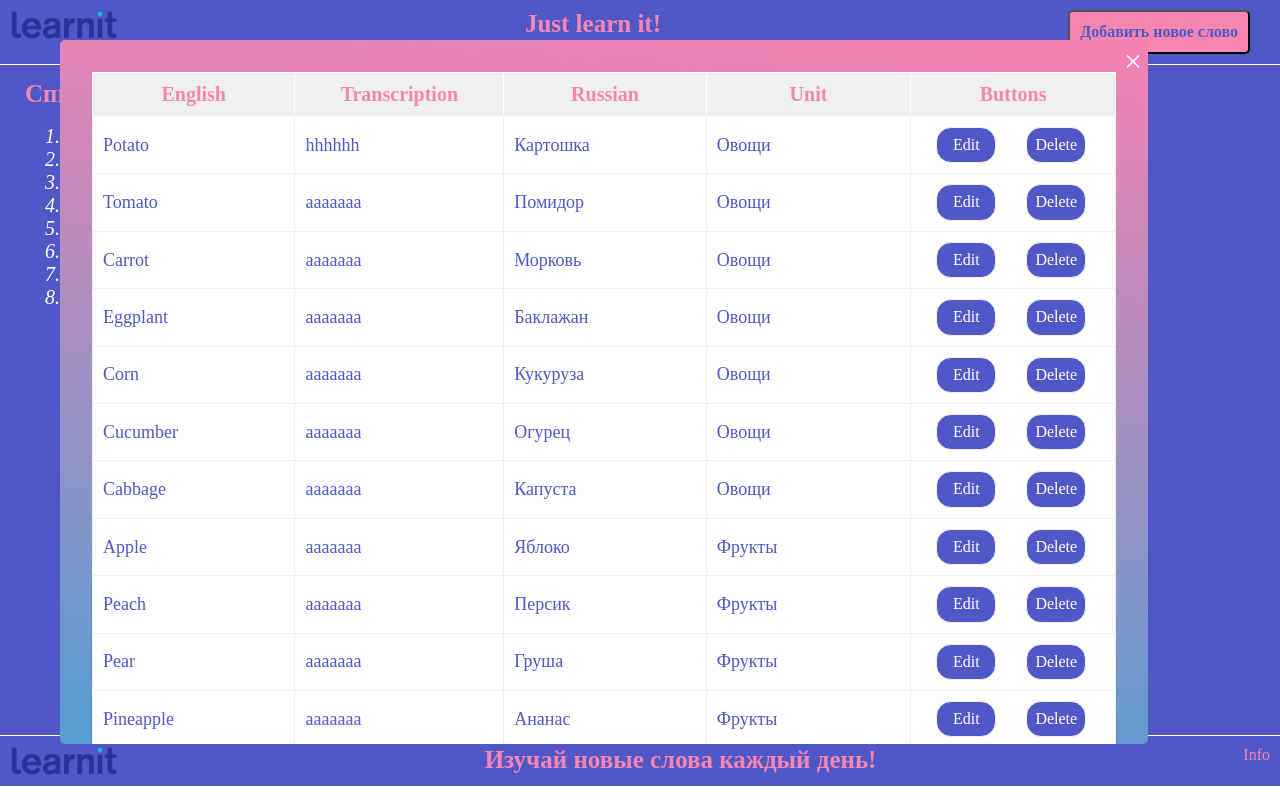
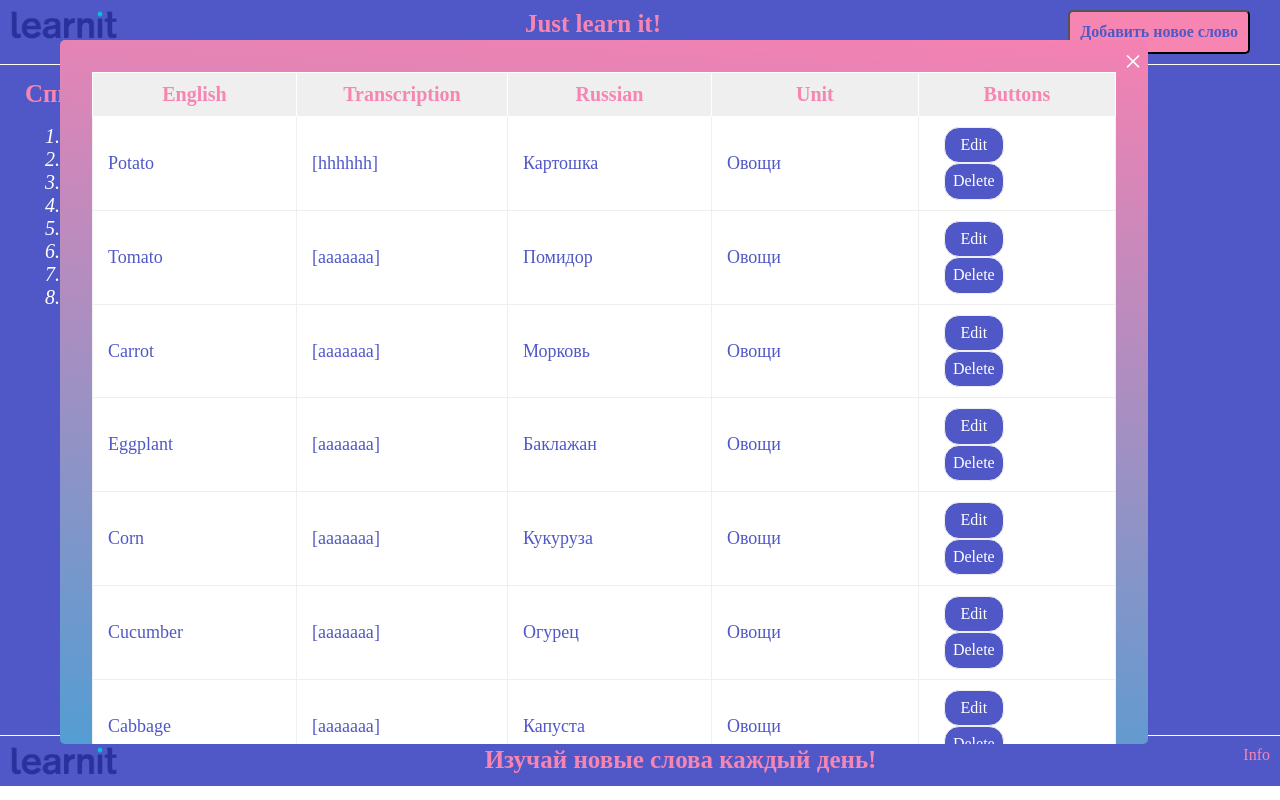
Before and after one commit to Vlada650/React, a React (Create React App) app in the folder learnit2app/: page / in a window 1280 px wide. Both pictures are taken after a click on the button "Добавить новое слово". Built offline with nearby package versions, Linux system fonts and the light colour scheme.

Commit message:
week28hometask2

```diff
--- a/learnit2app/src/App.js
+++ b/learnit2app/src/App.js
@@ -117,6 +117,31 @@ const words = [
     russian: "Лев",
     transcription: "aaaaaaa",
     unit: "Животныее"
+  }, {
+    english: "Apple",
+    russian: "Яблоко",
+    transcription: "aaaaaaa",
+    unit: "Фрукты"
+  }, {
+    english: "Peach",
+    russian: "Персик ",
+    transcription: "aaaaaaa",
+    unit: "Фрукты"
+  }, {
+    english: "Pear",
+    russian: "Груша ",
+    transcription: "aaaaaaa",
+    unit: "Фрукты"
+  }, {
+    english: "Pineapple",
+    russian: "Ананас ",
+    transcription: "aaaaaaa",
+    unit: "Фрукты"
+  }, {
+    english: "Banana",
+    russian: "Банан ",
+    transcription: "aaaaaaa",
+    unit: "Фрукты"
   },
 ];
 
--- a/learnit2app/src/components/allwords.jsx
+++ b/learnit2app/src/components/allwords.jsx
@@ -28,7 +28,7 @@ function Allwords(props) {
                 </tr>)
                     : (<tr className="table" >
                         <td className="table__text">{valueEn}</td>
-                        <td className="table__text">{valueTr}</td>
+                        <td className="table__text">[{valueTr}]</td>
                         <td className="table__text">{valueRu}</td>
                         <td className="table__text">{props.unit}</td>
                         <td className="table__button">
--- a/learnit2app/src/components/mainpage.jsx
+++ b/learnit2app/src/components/mainpage.jsx
@@ -4,8 +4,8 @@ import './mainpage.scss';
 
 function List(props) {
 
-    const [clicked, setClicked] = useState(false)
-    const [clicked2, setClicked2] = useState(false)
+    const [clickVeg, setClickVeg] = useState(false)
+    const [clickFruit, setClickFruit] = useState(false)
 
     let vegetablesArr = props.words.filter(function (props) {
         if (props.unit == "Овощи") {
@@ -23,17 +23,17 @@ function List(props) {
         <div className="mainContainer" >
             <p className="mainContainer-header">Список тем:</p>
             <ol>
-                <li className="mainContainer__list" onClick={() => { setClicked(true) }} >Овощи</li>
-                {clicked
+                <li className="mainContainer__list" onClick={() => { setClickVeg(true) }} >Овощи</li>
+                {clickVeg
                     && (<div className="card__container">
-                        <label onClick={() => { setClicked(false) }} tabIndex="0" onBlur={() => { setClicked(false) }} className="mainContainer-closer">&#215;</label>{
+                        <label onClick={() => { setClickVeg(false) }} tabIndex="0" onBlur={() => { setClickVeg(false) }} className="mainContainer-closer">&#215;</label>{
                             vegetablesArr.map((word) =>
                                 <UnitCards key={word.english} english={word.english} russian={word.russian} transcription={word.transcription} unit={word.unit} />)}
                     </div>)
                 }
-                <li className="mainContainer__list" onClick={() => { setClicked2(true) }} >Фрукты</li> {clicked2
+                <li className="mainContainer__list" onClick={() => { setClickFruit(true) }} >Фрукты</li> {clickFruit
                     && (<div className="card__container">
-                        <label onClick={() => { setClicked2(false) }} tabIndex="0" onBlur={() => { setClicked2(false) }} className="mainContainer-closer">&#215;</label>{
+                        <label onClick={() => { setClickFruit(false) }} tabIndex="0" onBlur={() => { setClickFruit(false) }} className="mainContainer-closer">&#215;</label>{
                             fruitsArr.map((word) =>
                                 <UnitCards key={word.english} english={word.english} russian={word.russian} transcription={word.transcription} unit={word.unit} />)}
                     </div>)
--- a/learnit2app/src/components/mainpage.scss
+++ b/learnit2app/src/components/mainpage.scss
@@ -30,6 +30,8 @@ body{
     font-style: italic;
     text-decoration: underline;
     cursor: pointer;
+    width: 150px;
+    margin: 0px;
 }
 
 .mainContainer-closer{
@@ -85,6 +87,21 @@ body{
     background: $backGradient;
     margin: 30px 30px 30px 50px;
     border-collapse: collapse;
+    overflow: auto;
+
+    &::-webkit-scrollbar {
+        width: 8px;
+        border-radius: 10px;
+        border: 1px solid $fontColor;
+        background-color:$fontColor ;
+        margin-top: 5px;
+    }
+
+    &::-webkit-scrollbar-thumb {
+        background-color: $mainColor;
+        border-radius: 10px;
+        border: 1px solid $fontColor;
+    }
 }
 
 .popup__container-closer {
@@ -116,7 +133,7 @@ input {
 
 .table__text {
     border: 1px solid #efefef;
-	padding: 10px;
+	padding: 10px 15px 10px;
     background: $fontColor;
     color: $mainColor;
     width: 200px;
@@ -148,11 +165,27 @@ input {
     width: 80vw;
     height:70vh;
     display: flex;
+    flex-wrap: wrap;
     border: 2px solid $detailColor;
     background-color: $mainColor;
     margin-top: -50px;
     padding: 2em;
-    border-radius: 10px;
+    border-radius: 5px;
+    overflow: auto;
+
+    &::-webkit-scrollbar {
+        width: 8px;
+        border-radius: 10px;
+        border: 1px solid $fontColor;
+        background-color:$fontColor ;
+        margin-top: 5px;
+    }
+
+    &::-webkit-scrollbar-thumb {
+        background-color: $mainColor;
+        border-radius: 10px;
+        border: 1px solid $fontColor;
+    }
 }
 
 .card {
```
